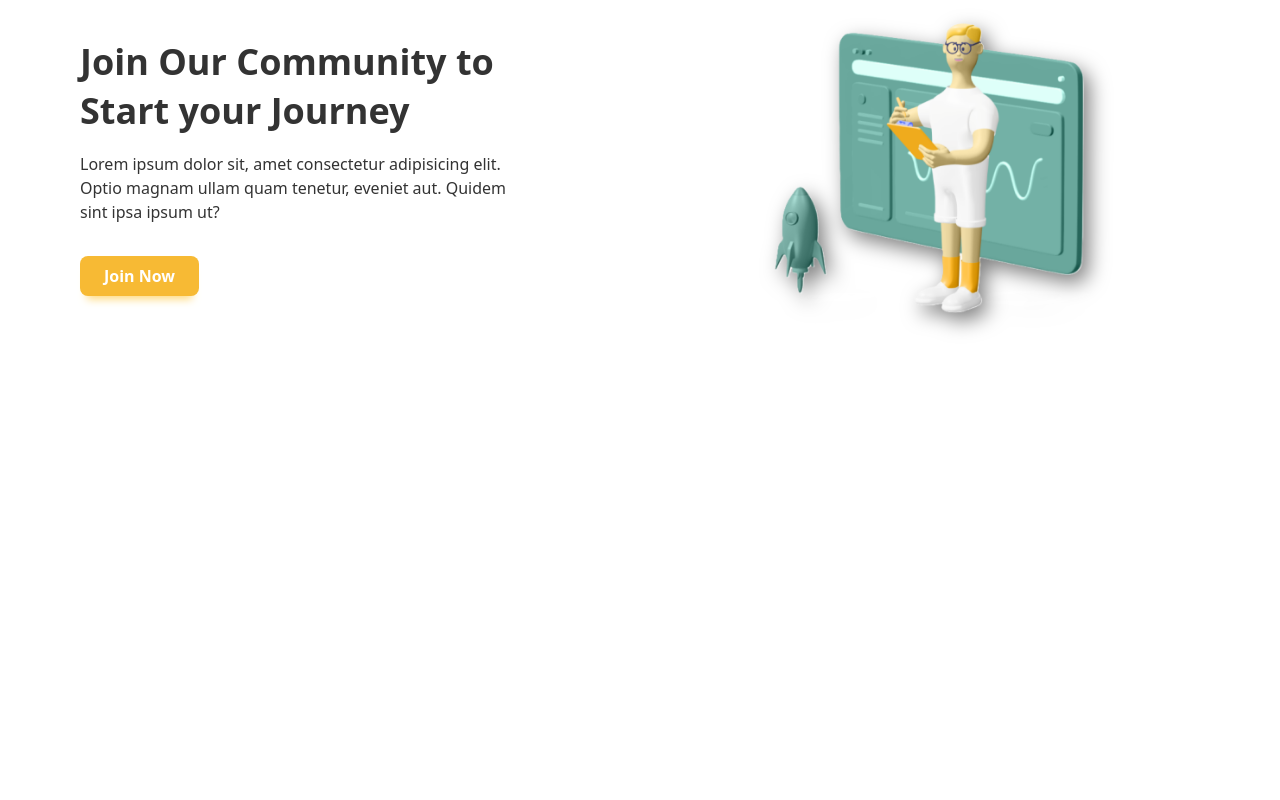
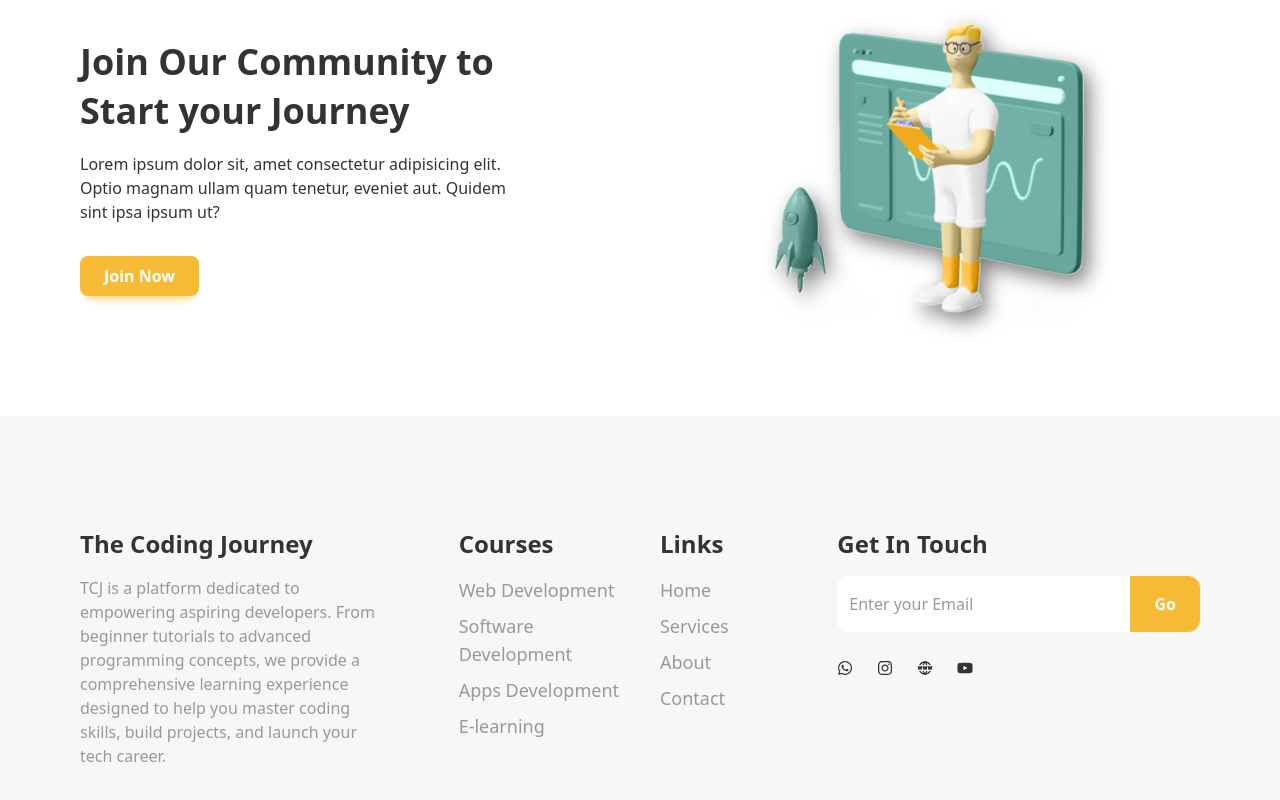
Before and after one commit to rishowrav/e-learning, a React (Vite) app: page / in a window 1280 px wide. Shown: the part 2308-3108 px from the top of the page. Before the commit the page ends 2724 px from the top, so only its background shows below. Built offline with nearby package versions, Linux system fonts and the light colour scheme.

Commit message:
footer section design has been completed

```diff
--- a/src/App.jsx
+++ b/src/App.jsx
@@ -1,5 +1,6 @@
 import Banner from "./components/Banner/Banner";
 import Banner2 from "./components/Banner/Banner2";
+import Footer from "./components/Footer/Footer";
 import Hero from "./components/Hero/Hero";
 import Services from "./components/Services/Services";
 import Subscribe from "./components/Subscribe/Subscribe";
@@ -13,6 +14,7 @@
         <Banner />
         <Subscribe />
         <Banner2 />
+        <Footer />
       </main>
     </>
   );
--- /dev/null
+++ b/src/components/Footer/Footer.jsx
@@ -0,0 +1,100 @@
+import { FaInstagram, FaWhatsapp, FaYoutube } from "react-icons/fa";
+import { TbWorldWww } from "react-icons/tb";
+import { motion } from "framer-motion";
+
+const Footer = () => {
+  return (
+    <footer className="py-28 bg-[#f7f7f7]">
+      <motion.div
+        initial={{ opacity: 0, y: 50 }}
+        whileInView={{ opacity: 1, y: 0 }}
+        className="container"
+      >
+        <div className="grid grid-cols-1 md:grid-cols-2 lg:grid-cols-3 gap-14 md:gap-4">
+          {/* first section */}
+          <div className="space-y-4 max-w-[300px]">
+            <h1 className="text-2xl font-bold">The Coding Journey</h1>
+            <p className="text-dark2">
+              TCJ is a platform dedicated to empowering aspiring developers.
+              From beginner tutorials to advanced programming concepts, we
+              provide a comprehensive learning experience designed to help you
+              master coding skills, build projects, and launch your tech career.
+            </p>
+          </div>
+          {/* Second section */}
+          <div className="grid grid-cols-2 gap-10">
+            <div className="space-y-4">
+              <h1 className="text-2xl font-bold">Courses</h1>
+              <div className="text-dark2">
+                <ul className="space-y-2 text-lg">
+                  <li className="cursor-pointer hover:text-secondary duration-200">
+                    Web Development
+                  </li>
+                  <li className="cursor-pointer hover:text-secondary duration-200">
+                    Software Development
+                  </li>
+                  <li className="cursor-pointer hover:text-secondary duration-200">
+                    Apps Development
+                  </li>
+                  <li className="cursor-pointer hover:text-secondary duration-200">
+                    E-learning
+                  </li>
+                </ul>
+              </div>
+            </div>
+            <div className="space-y-4">
+              <h1 className="text-2xl font-bold">Links</h1>
+              <div className="text-dark2">
+                <ul className="space-y-2 text-lg">
+                  <li className="cursor-pointer hover:text-secondary duration-200">
+                    Home
+                  </li>
+                  <li className="cursor-pointer hover:text-secondary duration-200">
+                    Services
+                  </li>
+                  <li className="cursor-pointer hover:text-secondary duration-200">
+                    About
+                  </li>
+                  <li className="cursor-pointer hover:text-secondary duration-200">
+                    Contact
+                  </li>
+                </ul>
+              </div>
+            </div>
+          </div>
+          {/* third section */}
+          <div className="space-y-4 max-2-[300px]">
+            <h1 className="text-2xl font-bold">Get In Touch</h1>
+            <div className="flex items-center">
+              <input
+                type="text"
+                placeholder="Enter your Email"
+                className="p-3 rounded-s-xl bg-white w-full py-4 focus:ring-0 focus:outline-none placeholder:text-dark2"
+              />
+              <button className="bg-primary text-white font-semibold py-4 px-6 rounded-e-xl">
+                Go
+              </button>
+            </div>
+            {/* Social links */}
+            <div className="flex space-x-6 py-3">
+              <a href="#">
+                <FaWhatsapp className="cursor-pointer hover:text-primary hover:scale-105 duration-200" />
+              </a>
+              <a href="#">
+                <FaInstagram className="cursor-pointer hover:text-primary hover:scale-105 duration-200" />
+              </a>
+              <a href="#">
+                <TbWorldWww className="cursor-pointer hover:text-primary hover:scale-105 duration-200" />
+              </a>
+              <a href="#">
+                <FaYoutube className="cursor-pointer hover:text-primary hover:scale-105 duration-200" />
+              </a>
+            </div>
+          </div>
+        </div>
+      </motion.div>
+    </footer>
+  );
+};
+
+export default Footer;
```
